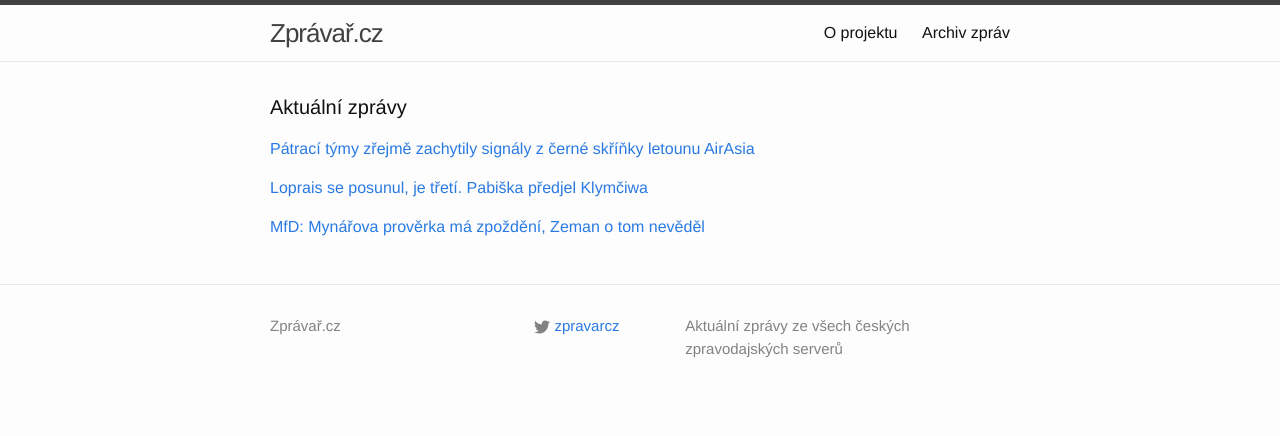
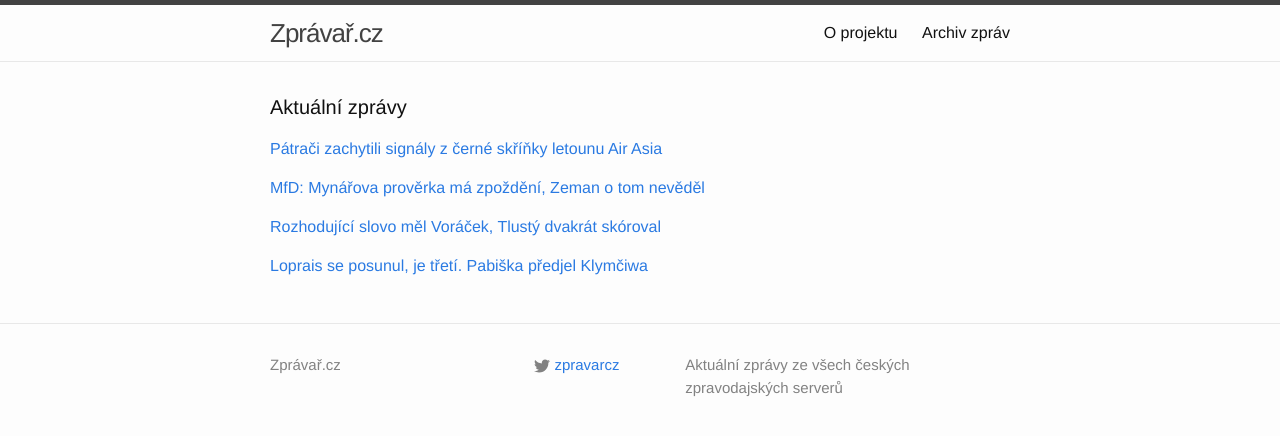
Before and after one commit to adliska/zpravar, a Jekyll site: the page built from index.html, in a window 1280 px wide. Shown: the top 436 px of the page. Built offline with Jekyll 4.4.1, drawn with Linux system fonts in a browser that asks for light colours.

Commit message:
zpravar news update

```diff
--- a/index.html
+++ b/index.html
@@ -5,27 +5,36 @@ layout: default
 <div class="home">
     <h1 class="page-heading">Aktuální zprávy</h1>
 
-<p><a href="javascript:;" onclick="toggle_visibility('zpravy0')">Pátrací týmy zřejmě zachytily signály z černé skříňky letounu AirAsia</a></p>
+<p><a href="javascript:;" onclick="toggle_visibility('zpravy0')">Pátrači zachytili signály z černé skříňky letounu Air Asia</a></p>
 <div id="zpravy0" style="display:none">
 <ul>
+<li><a href=http://zpravy.aktualne.cz/zahranici/patraci-zachytili-signaly-z-cerne-skrinky-letounu-air-asia/r~f08e62b297c511e49bec0025900fea04/>Pátrači zachytili signály z černé skříňky letounu Air Asia - zpravy.aktualne.cz</a></li>
+<li><a href=http://www.ceskatelevize.cz/ct24/svet/297605-v-indonesii-zrejme-zachytily-signal-cerne-skrinky/>V Indonésii zřejmě zachytily signál černé skříňky - www.ceskatelevize.cz</a></li>
 <li><a href=http://www.rozhlas.cz/_zprava/patraci-tymy-zrejme-zachytily-signaly-z-cerne-skrinky-letounu-airasia--1441385>Pátrací týmy zřejmě zachytily signály z černé skříňky letounu AirAsia - www.rozhlas.cz</a></li>
 <li><a href=http://www.novinky.cz/zahranicni/svet/358275-patraci-zachytili-mozne-signaly-z-cerne-skrinky-zriceneho-airbusu.html>Pátrači zachytili možné signály z černé skříňky zříceného airbusu - www.novinky.cz</a></li>
 <li><a href=http://zpravy.idnes.cz/zachyceni-signalu-z-cernych-skrinek-airbusu-fmq-/zahranicni.aspx?c=A150109_045649_zahranicni_jw>Pátrači hlásí zachycení signálů z černých skříněk airbusu Air Asia - zpravy.idnes.cz</a></li>
 <li><a href=http://www.rozhlas.cz/_zprava/patraci-tymy-zrejme-zachytily-signaly-z-cerne-skrinky-havarovaneho-letounu-airasia--1441385>Pátrací týmy zřejmě zachytily signály z černé skříňky havarovaného letounu AirAsia - www.rozhlas.cz</a></li>
 <li><a href=http://www.ceskenoviny.cz/zpravy/zpravy/patraci-tymy-zachytily-udajne-signaly-z-cerne-skrinky-letounu/1166713>Pátrací týmy zachytily údajné signály z černé skříňky letounu - www.ceskenoviny.cz</a></li>
 </ul>
-</div><p><a href="javascript:;" onclick="toggle_visibility('zpravy1')">Loprais se posunul, je třetí. Pabiška předjel Klymčiwa</a></p>
+</div><p><a href="javascript:;" onclick="toggle_visibility('zpravy1')">MfD: Mynářova prověrka má zpoždění, Zeman o tom nevěděl</a></p>
 <div id="zpravy1" style="display:none">
+<ul>
+<li><a href=http://zpravy.aktualne.cz/domaci/mfd-mynarova-proverka-ma-zpozdeni-zeman-o-tom-nevedel/r~3a92892097c011e49bec0025900fea04/>MfD: Mynářova prověrka má zpoždění, Zeman o tom nevěděl - zpravy.aktualne.cz</a></li>
+<li><a href=http://www.tyden.cz/rubriky/domaci/mynar-rozzlobil-zemana-kvuli-proverce-ho-vodil-za-nos_329521.html>Mynář rozzlobil Zemana. Kvůli prověrce ho vodil za nos - www.tyden.cz</a></li>
+<li><a href=http://www.ceskenoviny.cz/zpravy/zpravy/mfd-mynarova-proverka-ma-zpozdeni-zeman-o-tom-nevedel/1166709>MfD: Mynářova prověrka má zpoždění, Zeman o tom nevěděl - www.ceskenoviny.cz</a></li>
+</ul>
+</div><p><a href="javascript:;" onclick="toggle_visibility('zpravy2')">Rozhodující slovo měl Voráček, Tlustý dvakrát skóroval</a></p>
+<div id="zpravy2" style="display:none">
+<ul>
+<li><a href=http://www.tyden.cz/rubriky/sport/hokej/nhl/rozhodujici-slovo-mel-voracek-tlusty-dvakrat-skoroval_329525.html>Rozhodující slovo měl Voráček, Tlustý dvakrát skóroval - www.tyden.cz</a></li>
+<li><a href=http://www.sportovninoviny.cz/zpravy/tlusty-si-pripsal-dva-body-voracek-rozhodl-prodlouzeni/1166720>Tlustý si připsal dva body, Voráček rozhodl prodloužení - www.sportovninoviny.cz</a></li>
+<li><a href=http://sport.aktualne.cz/pastrnak-se-postavil-jagrovi-a-slavil-voracek-zaridil-vyhru/r~197b7a5897c011e49f60002590604f2e/>Pastrňák se postavil Jágrovi a slavil, Voráček zařídil výhru - sport.aktualne.cz</a></li>
+</ul>
+</div><p><a href="javascript:;" onclick="toggle_visibility('zpravy3')">Loprais se posunul, je třetí. Pabiška předjel Klymčiwa</a></p>
+<div id="zpravy3" style="display:none">
 <ul>
 <li><a href=http://www.tyden.cz/rubriky/sport/motorismus/rallye-dakar/loprais-se-posunul-je-treti-pabiska-predjel-klymciwa_329519.html>Loprais se posunul, je třetí. Pabiška předjel Klymčiwa - www.tyden.cz</a></li>
 <li><a href=http://www.sportovninoviny.cz/zpravy/loprais-je-na-dakaru-treti-karginov-ztraci-osm-sekund/1166665>Loprais je na Dakaru třetí, Karginov ztrácí osm sekund  - www.sportovninoviny.cz</a></li>
 <li><a href=http://www.tyden.cz/rubriky/sport/motorismus/rallye-dakar/loprais-se-posunul-dopredu-a-je-treti-pabiska-predjel-klymciwa_329519.html>Loprais se posunul dopředu a je třetí. Pabiška předjel Klymčiwa - www.tyden.cz</a></li>
 </ul>
-</div><p><a href="javascript:;" onclick="toggle_visibility('zpravy2')">MfD: Mynářova prověrka má zpoždění, Zeman o tom nevěděl</a></p>
-<div id="zpravy2" style="display:none">
-<ul>
-<li><a href=http://zpravy.aktualne.cz/domaci/mfd-mynarova-proverka-ma-zpozdeni-zeman-o-tom-nevedel/r~3a92892097c011e49bec0025900fea04/>MfD: Mynářova prověrka má zpoždění, Zeman o tom nevěděl - zpravy.aktualne.cz</a></li>
-<li><a href=http://www.tyden.cz/rubriky/domaci/mynar-rozzlobil-zemana-kvuli-proverce-ho-vodil-za-nos_329521.html>Mynář rozzlobil Zemana. Kvůli prověrce ho vodil za nos - www.tyden.cz</a></li>
-<li><a href=http://www.ceskenoviny.cz/zpravy/zpravy/mfd-mynarova-proverka-ma-zpozdeni-zeman-o-tom-nevedel/1166709>MfD: Mynářova prověrka má zpoždění, Zeman o tom nevěděl - www.ceskenoviny.cz</a></li>
-</ul>
 </div></div>
```
